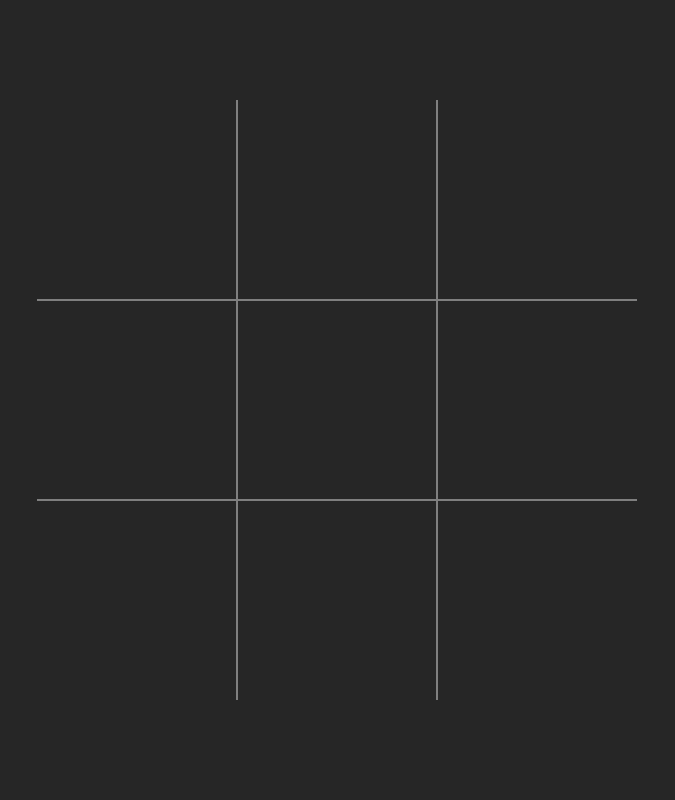
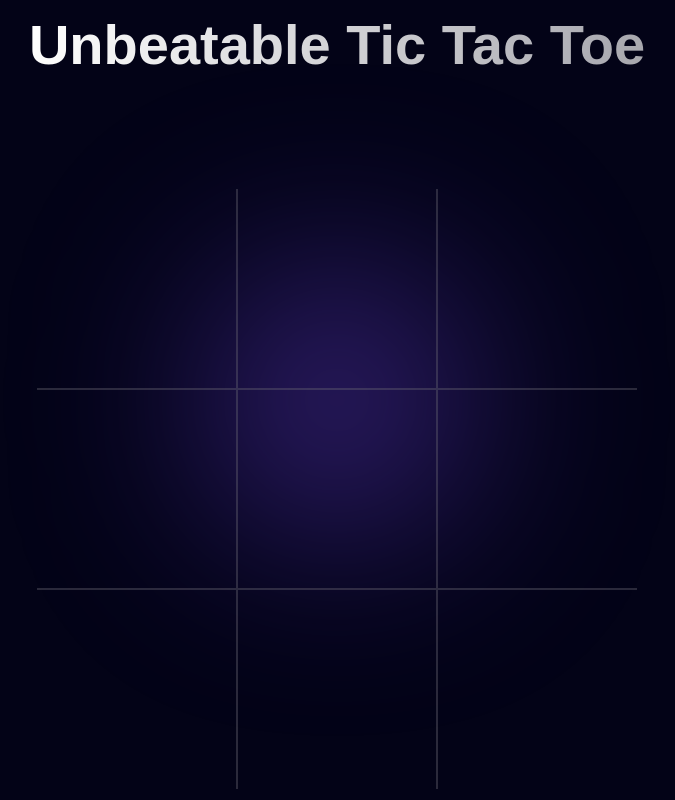
Before and after one commit to Erik3010/unbeatable-tic-tac-toe, a website built with Vite: page index.html in a window 1280 px wide. Shown: the whole page, without its empty margins (303-978 px from the left). Built offline with nearby package versions, Linux system fonts and the light colour scheme.

Commit message:
feat: fix design

```diff
--- a/css/style.css
+++ b/css/style.css
@@ -12,13 +12,45 @@ body {
   display: flex;
   align-items: center;
   justify-content: center;
-  background: #262626;
+  flex-direction: column;
+  /* background: #262626; */
+  background: rgb(3, 3, 23);
   color: #fff;
 }
 
 #app {
   width: 600px;
   height: 600px;
+  position: relative;
+}
+
+.header {
+  margin-bottom: 7rem;
+  text-align: center;
+}
+
+.title {
+  font-size: 3.5rem;
+}
+
+.header .title {
+  background: linear-gradient(274deg, rgba(255, 255, 255, 0.65) 0%, rgb(255, 255, 255) 100%);
+  background-clip: text;
+  -webkit-background-clip: text;
+  color: transparent;
+}
+
+.blur-circle {
+  position: absolute;
+  top: 50%;
+  left: 50%;
+  border-radius: 50%;
+  width: 250px;
+  aspect-ratio: 1;
+  background: rgba(112, 69, 231, 0.5);
+  transform: translate(-50%, -50%);
+  filter: blur(100px);
+  pointer-events: none;
 }
 
 .board {
@@ -32,7 +64,7 @@ body {
 .board .cell {
   width: 100%;
   height: 100%;
-  border: 1px solid #7f7f7f;
+  border: 1px solid rgba(102, 101, 114, 0.4);
   display: flex;
   align-items: center;
   justify-content: center;
--- a/index.html
+++ b/index.html
@@ -9,6 +9,10 @@
 </head>
 
 <body>
+  <header class="header">
+    <h1 class="title">Unbeatable Tic Tac Toe</h1>
+  </header>
+  <div class="blur-circle"></div>
   <div id="app">
     <div class="board">
     </div>
```
